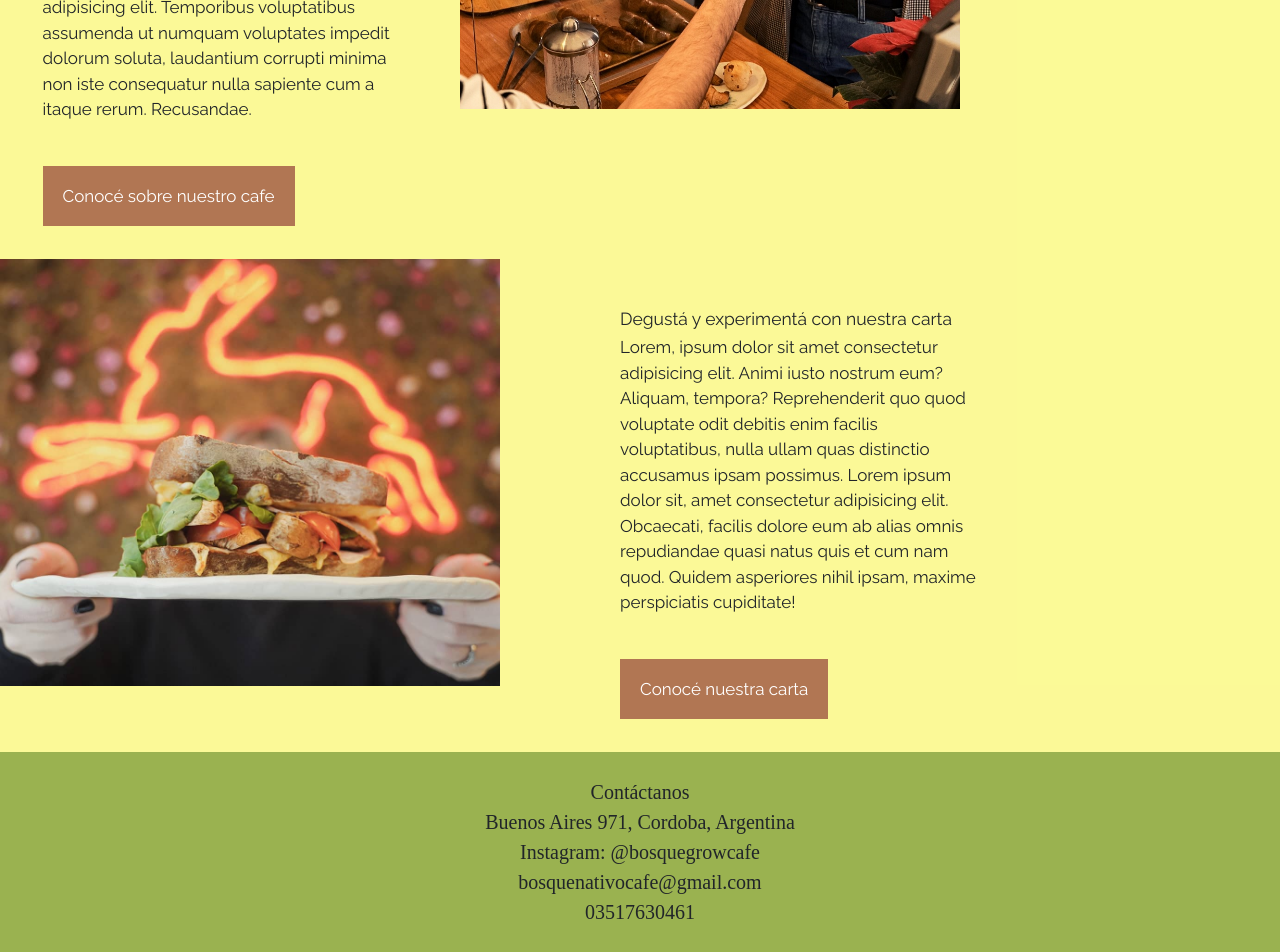
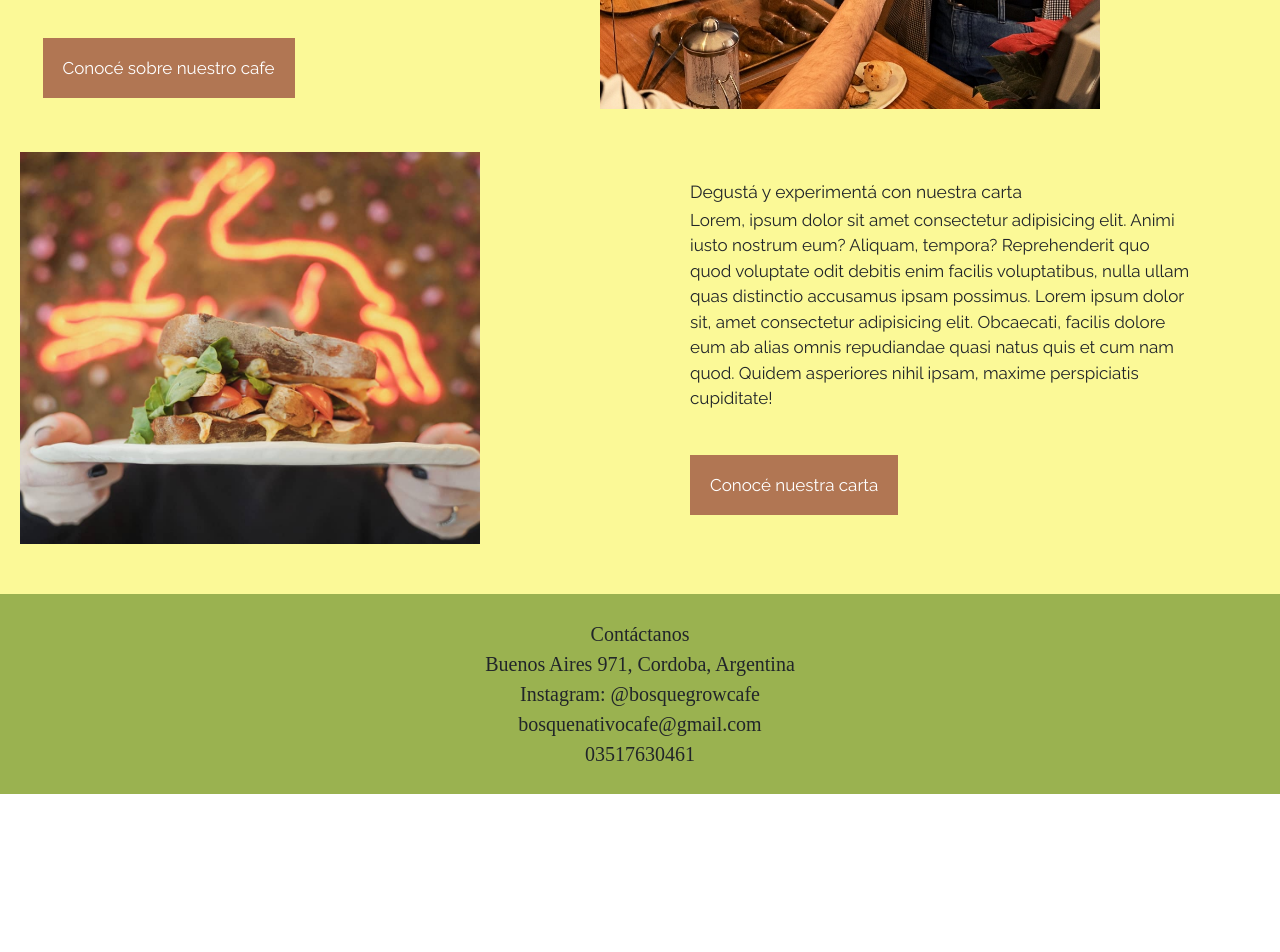
Before and after one commit to TrellixVulnTeam/scarafia-proyecto.desarrolloweb_UQNG, a plain HTML site: page html/index.html in a window 1280 px wide. Shown: the part 840-1792 px from the top of the page. After the commit the page ends 1634 px from the top, so only its background shows below. Drawn offline with nearby package versions, Linux system fonts and the light colour scheme; a web font is replaced by a local one.

Commit message:
agg bootstrap al index2

```diff
--- a/css/bosquecafe.css
+++ b/css/bosquecafe.css
@@ -60,7 +60,7 @@ a{
     font-size: 1.7rem;
     font-family: "Raleway";
     grid-area: div1;
-    width: 460px;
+    width: 600px;
 }
 #imgDiv1{
     grid-area: imgD1;
@@ -70,10 +70,11 @@ a{
     font-size: 1.7rem;
     font-family: "Raleway";
     grid-area: div2;
-    width: 460px;
+    width: 600px;
 }
 #imgDiv2{
     grid-area: imgD2;
+    padding: 2rem;
 }
 .button{
     background-color: #b17653;
@@ -83,6 +84,7 @@ a{
 #inicio{
     background-color: #faf878c4;
     width: 100%;
+    padding-bottom: 3rem;;
 }
 #Contacto{
     padding: 2.5rem;
--- a/html/index.html
+++ b/html/index.html
@@ -36,7 +36,7 @@
         </nav>
     </header>
     <section id="inicio">
-        <div class="container container-inicio">
+        <div class="container-fluid container-inicio">
             <div class="row">
                 <div class="pp col-lg-12 col-md-12 col-sm-12 col-xs-12" >
                     <p class="presentacion">
```
